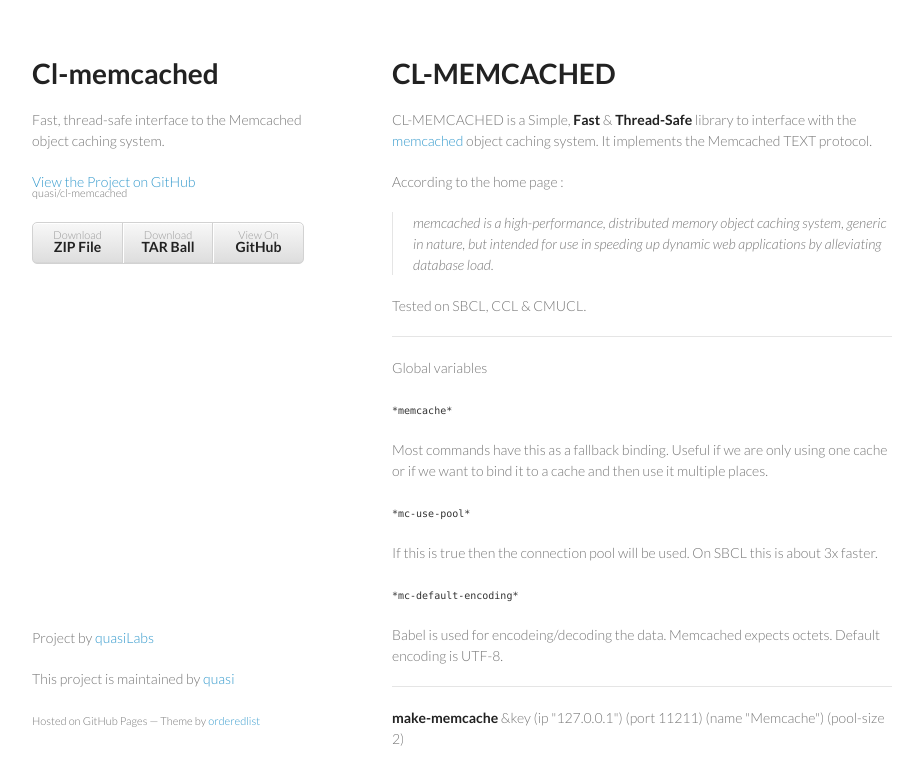
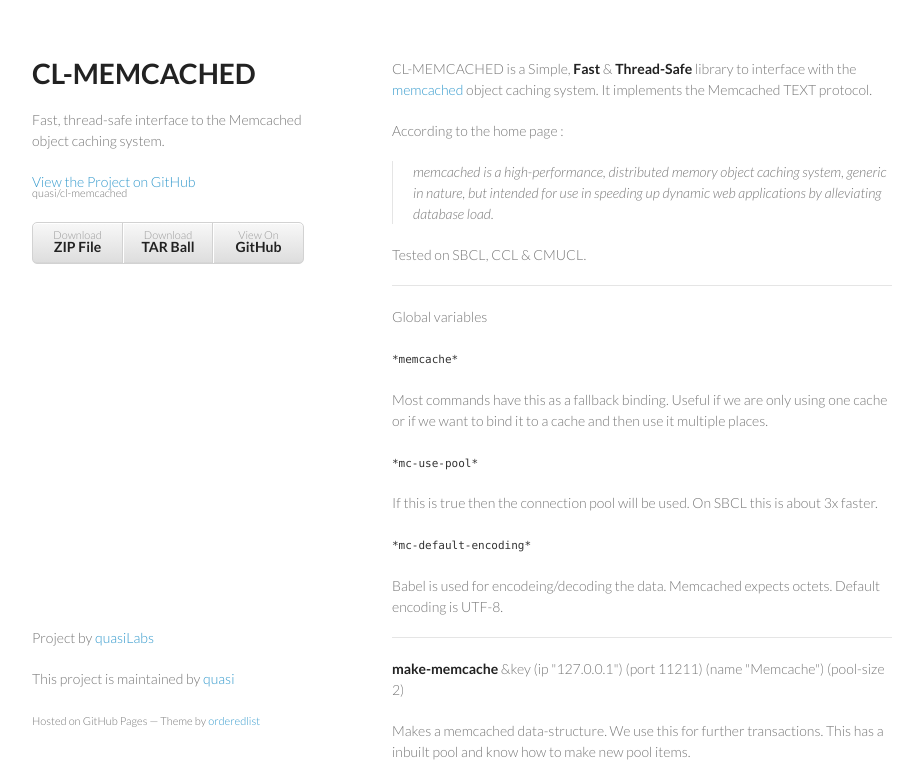
Before and after one commit to quasi/cl-memcached, a plain HTML site: page index.html in a window 1280 px wide. Shown: the top 766 px of the page, without its empty margins (178-1101 px from the left). Drawn offline with Linux system fonts and the light colour scheme.

Commit message:
style changes, removed right side h1

```diff
--- a/index.html
+++ b/index.html
@@ -15,7 +15,7 @@
   <body>
     <div class="wrapper">
       <header>
-        <h1>Cl-memcached</h1>
+        <h1>CL-MEMCACHED</h1>
         <p>Fast, thread-safe interface to the Memcached object caching system.</p>
 
         <p class="view"><a href="https://github.com/quasi/cl-memcached">View the Project on GitHub <small>quasi/cl-memcached</small></a></p>
@@ -28,8 +28,6 @@
         </ul>
       </header>
       <section>
-        <h1>
-<a name="cl-memcached" class="anchor" href="#cl-memcached"><span class="octicon octicon-link"></span></a>CL-MEMCACHED</h1>
 
 <p>CL-MEMCACHED is a Simple, <strong>Fast</strong> &amp; <strong>Thread-Safe</strong> library to interface with the <a href="http://www.danga.com/memcached/">memcached</a> object caching system. It implements the Memcached TEXT protocol.</p>
 
--- a/stylesheets/styles.css
+++ b/stylesheets/styles.css
@@ -60,7 +60,7 @@
 code, pre {
   font-family:Bitstream Vera Sans Mono, Lucida Console, Terminal;
   color:#333;
-  font-size:10px;
+  font-size:11px;
 }
 
 pre {
```
